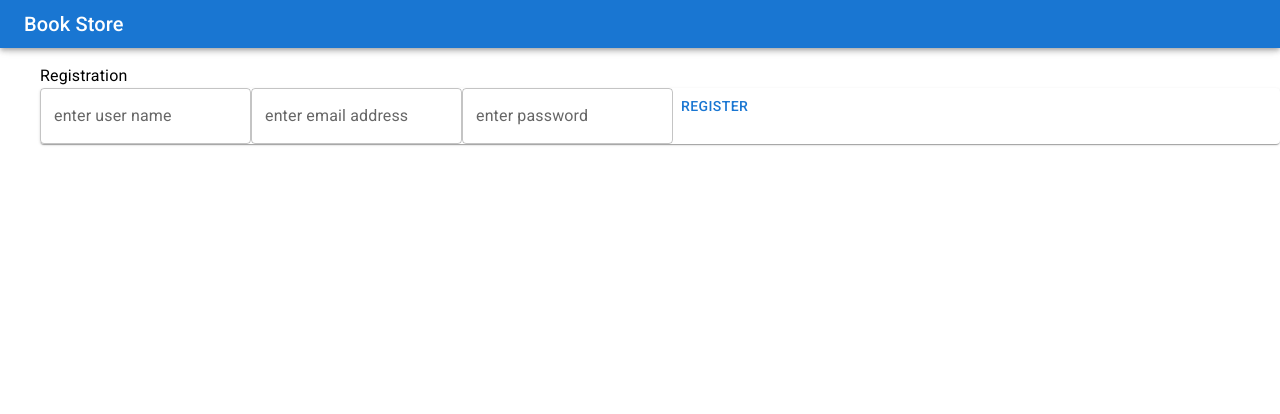
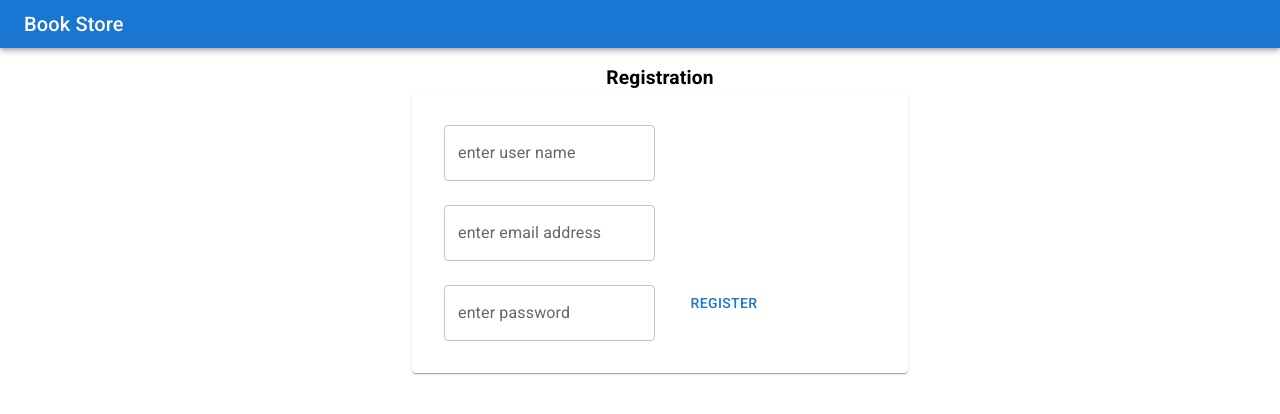
Before and after one commit to MyNameIsTakenOMG/bookStore-client-prac, a React (Create React App) app: page /register in a window 1280 px wide. Shown: the top 414 px of the page. Built offline with nearby package versions, Linux system fonts and the light colour scheme.

Commit message:
add styling to register

```diff
--- a/src/components/user/Login.jsx
+++ b/src/components/user/Login.jsx
@@ -1,4 +1,4 @@
-import { Box, Button, Paper, TextField, Typography } from '@mui/material';
+import { Box, Button, Link, Paper, TextField, Typography } from '@mui/material';
 import { useFormik } from 'formik';
 import React, { useEffect } from 'react';
 import { useDispatch, useSelector } from 'react-redux';
@@ -58,6 +58,9 @@ export default function Login() {
     },
   });
 
+  const handleRegister = () => {
+    navigator('/register');
+  };
   return (
     <form autoComplete="off" noValidate onSubmit={formik.handleSubmit}>
       <Box sx={{ display: 'flex', justifyContent: 'center' }}>
@@ -94,6 +97,10 @@ export default function Login() {
           <Button type="submit" variant="contained" disabled={userLoading}>
             login
           </Button>
+          <br />
+          <Link component="button" variant="body2" onClick={handleRegister}>
+            Register
+          </Link>
         </Paper>
       </Box>
     </form>
--- a/src/components/user/Register.jsx
+++ b/src/components/user/Register.jsx
@@ -1,9 +1,16 @@
 import { Box, Button, Paper, TextField, Typography } from '@mui/material';
-import React from 'react';
+import React, { useEffect } from 'react';
 import * as yup from 'yup';
 import { useFormik } from 'formik';
 import { useDispatch, useSelector } from 'react-redux';
-import { register, userLoadingSelector } from '../../redux-store/userSlice';
+import {
+  register,
+  userErrorSelector,
+  userIdSelector,
+  userLoadingSelector,
+} from '../../redux-store/userSlice';
+import { useNavigate } from 'react-router-dom';
+import { useSnackbar } from 'notistack';
 
 const registrationSchema = yup.object({
   name: yup.string().required('name is required'),
@@ -18,6 +25,10 @@ const registrationSchema = yup.object({
 });
 
 export default function Register() {
+  const navigate = useNavigate();
+  const { enqueueSnackbar } = useSnackbar();
+  const userId = useSelector(userIdSelector);
+  const userError = useSelector(userErrorSelector);
   const userLoading = useSelector(userLoadingSelector);
   const dispatch = useDispatch();
   const registerForm = useFormik({
@@ -38,16 +49,39 @@ export default function Register() {
     },
   });
 
+  useEffect(() => {
+    if (userError !== null) {
+      enqueueSnackbar({
+        variant: 'error',
+        message: 'server error',
+      });
+    } else if (!userLoading && userId !== '') {
+      enqueueSnackbar({
+        variant: 'success',
+        message: 'registered successfully',
+      });
+      navigate('/login');
+    }
+    return () => {};
+  }, [userError, userLoading, userId]);
+
   return (
-    <Box>
-      <Typography>Registration</Typography>
-      <Paper>
+    <Box sx={{ margin: 'auto', width: '40%' }}>
+      <Typography
+        sx={{ textAlign: 'center', fontWeight: 'bold', fontSize: 'larger' }}
+      >
+        Registration
+      </Typography>
+      <Paper
+        sx={{ padding: '20px', display: 'flex', flexFlow: 'column nowrap' }}
+      >
         <form
           noValidate
           autoComplete="off"
           onSubmit={registerForm.handleSubmit}
         >
           <TextField
+            sx={{ margin: '12px' }}
             id="name"
             name="name"
             variant="outlined"
@@ -60,6 +94,7 @@ export default function Register() {
             }
           />
           <TextField
+            sx={{ margin: '12px' }}
             id="email"
             name="email"
             variant="outlined"
@@ -73,6 +108,7 @@ export default function Register() {
             }
           />
           <TextField
+            sx={{ margin: '12px' }}
             id="password"
             name="password"
             variant="outlined"
@@ -88,7 +124,11 @@ export default function Register() {
               Boolean(registerForm.errors.password)
             }
           />
-          <Button type="submit" disabled={userLoading}>
+          <Button
+            sx={{ margin: '12px auto', width: '25%' }}
+            type="submit"
+            disabled={userLoading}
+          >
             register
           </Button>
         </form>
--- a/src/redux-store/userSlice.js
+++ b/src/redux-store/userSlice.js
@@ -98,3 +98,7 @@ export const userErrorSelector = createSelector(
   (reduxState) => reduxState.entities.user,
   (user) => user.error
 );
+export const userIdSelector = createSelector(
+  (reduxState) => reduxState.entities.user,
+  (user) => user.userId
+);
```
